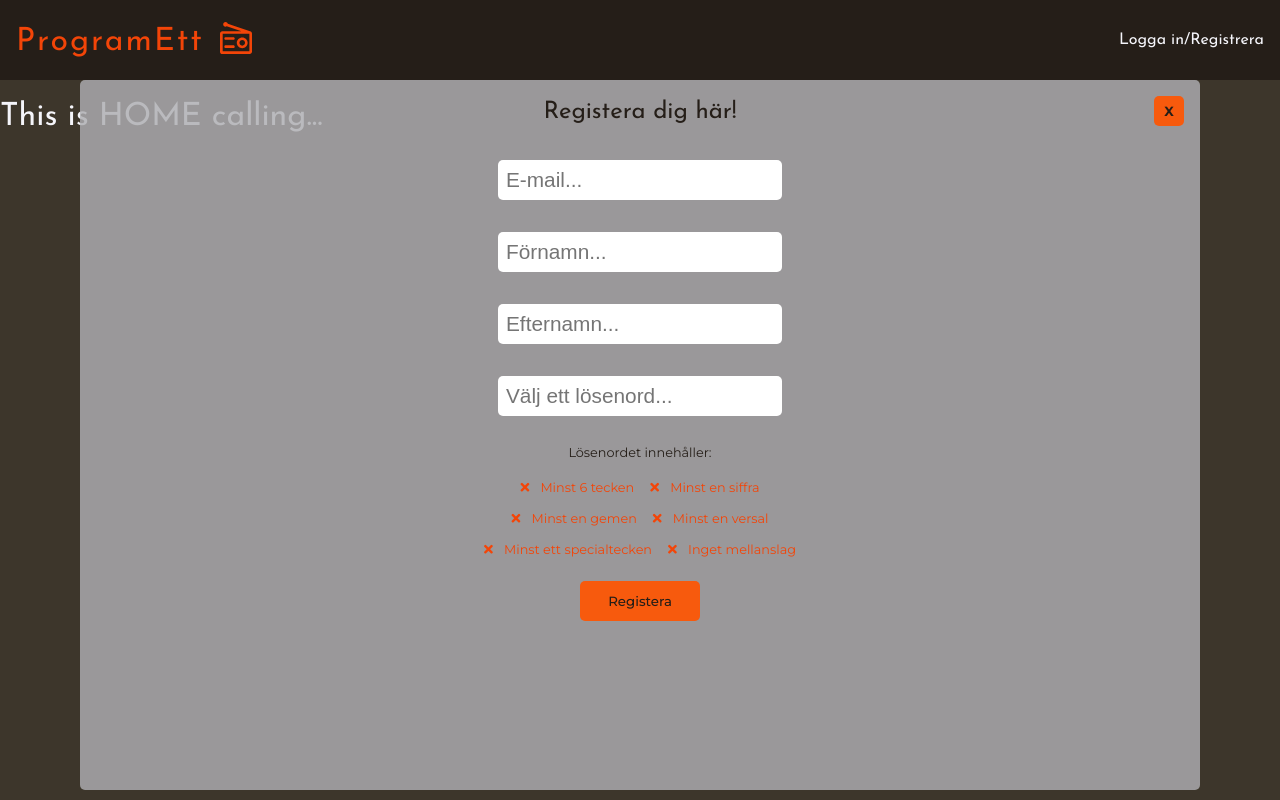
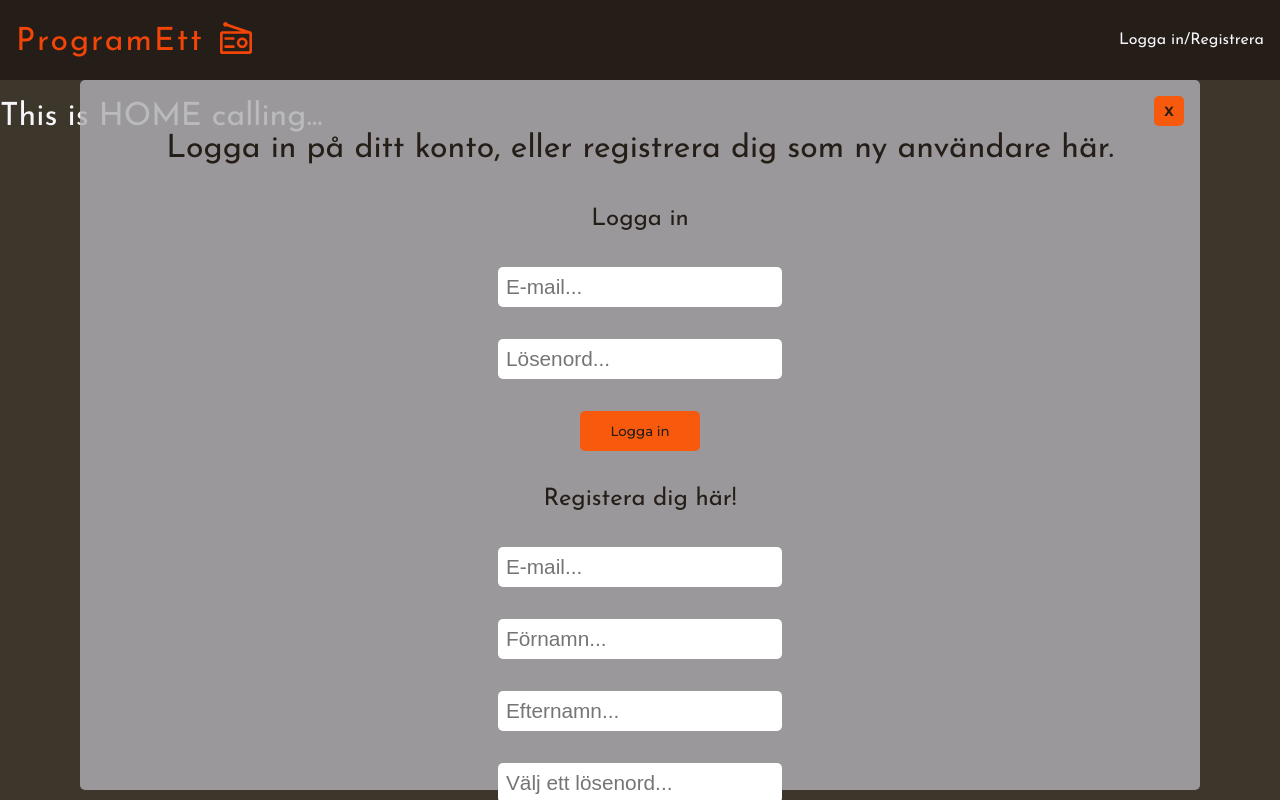
Before and after one commit to chris-mbg/radio-application, a React (Create React App) app: page / in a window 1280 px wide. Both pictures are taken after a click on the element "Logga in/Registrera". Shown: the top 800 px of the page. Built offline with nearby package versions, Linux system fonts and the light colour scheme; no server answers.

Commit message:
Added Login form

```diff
--- /dev/null
+++ b/src/components/LoginForm.js
@@ -0,0 +1,42 @@
+import { useContext, useState } from 'react';
+import { UserContext } from '../contexts/UserContext';
+import styles from '../css/LoginForm.module.css'
+
+const LoginForm = () => {
+
+  const { logInUser } = useContext(UserContext);
+
+  const [email, setEmail] = useState("");
+  const [password, setPassword] = useState("");
+
+  const handleLogInSubmit = e => {
+    e.preventDefault();
+    logInUser({
+      email,
+      password
+    })
+  };
+
+  return (
+    <div className={styles.loginForm}>
+      <h2>Logga in</h2>
+        <form onSubmit={(e) => handleLogInSubmit(e)}>
+          <input
+            type="email"
+            placeholder="E-mail..."
+            required
+            onChange={(e) => setEmail(e.target.value)}
+          />
+          <input
+            type="password"
+            placeholder="Lösenord..."
+            required
+            onChange={(e) => setPassword(e.target.value)}
+          />
+          <button type="submit">Logga in</button>
+        </form>
+      </div>
+  );
+}
+
+export default LoginForm;
--- a/src/components/RegisterLogInModal.js
+++ b/src/components/RegisterLogInModal.js
@@ -1,5 +1,6 @@
 import { createPortal } from "react-dom";
 import styles from "../css/RegisterLogInModal.module.css";
+import LoginForm from "./LoginForm";
 import RegisterForm from "./RegisterForm";
 
 const RegisterLogInModal = ({ isVisible, hideModal }) => {
@@ -12,8 +13,13 @@ const RegisterLogInModal = ({ isVisible, hideModal }) => {
         <div className={styles.closeButtonContainer} onClick={hideModal}>
           <button className={styles.closeButton}>X</button>
         </div>
-        {/* Login components here! */}
-        <RegisterForm />
+        <div className={styles.contentContainer}>
+          <h1>Logga in på ditt konto, eller registrera dig som ny användare här.</h1>
+          <div className={styles.componentsContainer}>
+            <LoginForm />
+            <RegisterForm />
+          </div>
+        </div>
       </div>,
       placement
     ) : null
--- /dev/null
+++ b/src/css/LoginForm.module.css
@@ -0,0 +1,7 @@
+.loginForm form {
+  display: flex;
+  flex-flow: column nowrap;
+}
+.loginForm input {
+  margin: 1rem auto;
+}
--- a/src/css/RegisterForm.module.css
+++ b/src/css/RegisterForm.module.css
@@ -3,11 +3,7 @@
   flex-flow: column nowrap;
 }
 .registerForm input {
-  font-size: 1.3rem;
   margin: 1rem auto;
-  border: none;
-  padding: 0.5rem;
-  border-radius: 5px;
 }
 .passwordCheckContainer {
   font-size: 0.8rem;
--- a/src/css/RegisterLogInModal.module.css
+++ b/src/css/RegisterLogInModal.module.css
@@ -8,6 +8,7 @@
   text-align: center;
   color: #251e18;
   border-radius: 5px;
+  /* overflow: scroll; */
 }
 
 .closeButtonContainer {
@@ -21,3 +22,13 @@
   height: 30px;
   font-weight: 700;
 }
+.contentContainer {
+  padding-top: 2rem;
+}
+.componentsContainer {
+  display: flex;
+  flex-flow: row wrap;
+  justify-content: center;
+  margin: 0 auto;
+  width: 95%;
+}
--- a/src/css/index.css
+++ b/src/css/index.css
@@ -28,6 +28,12 @@ button:hover {
   box-shadow: 0 0px 20px 2px #f75A0d;
   filter: brightness(1.1);
 }
+input {
+  font-size: 1.3rem;
+  border: none;
+  padding: 0.5rem;
+  border-radius: 5px;
+}
 
 .App {
   margin: 0;
```
